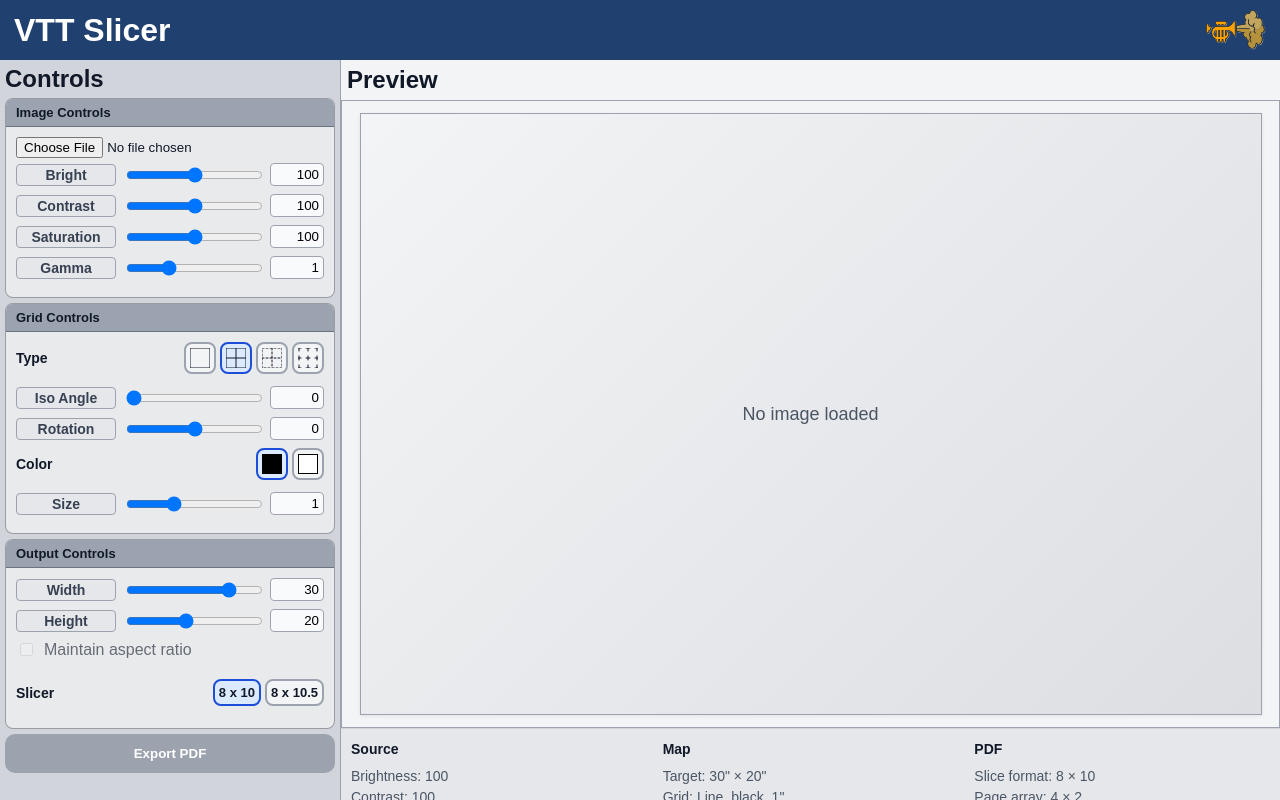
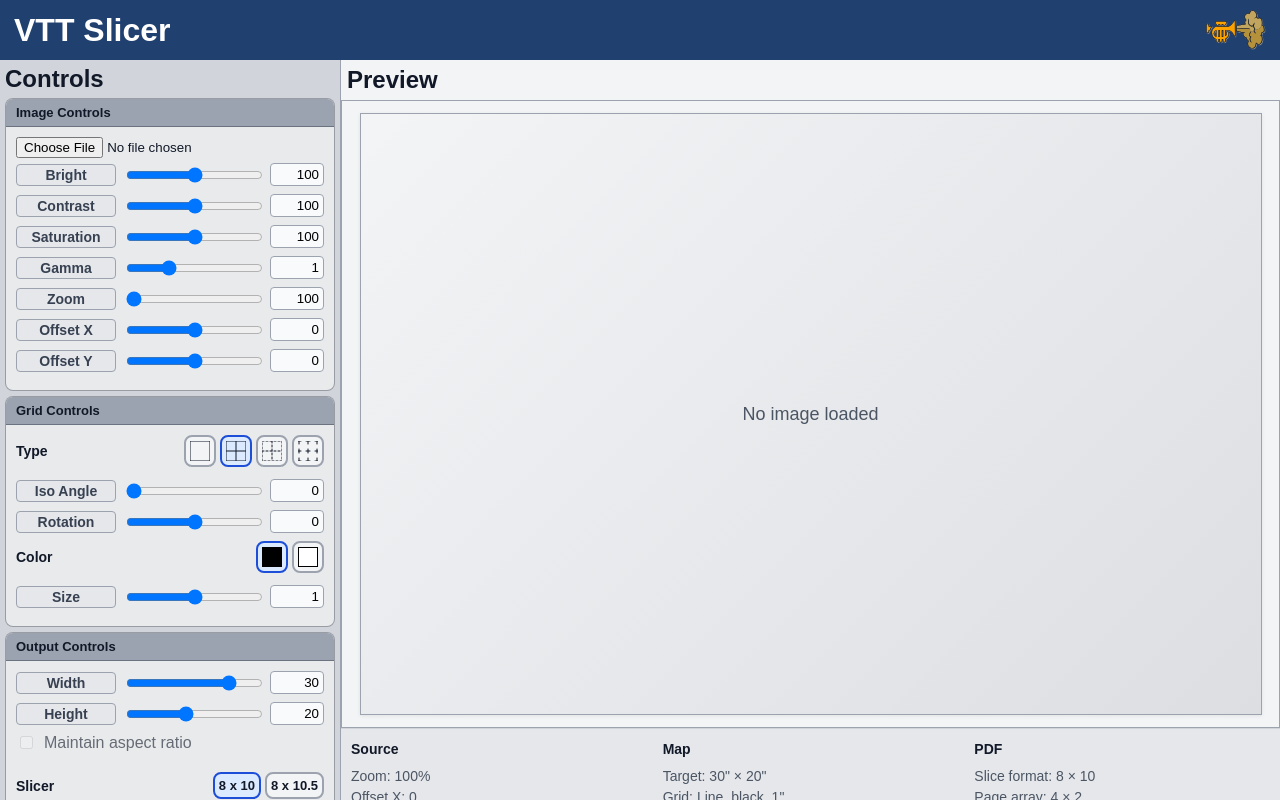
Before and after one commit to Trumpootcom/wms-ts, a React (Vite) app: page / in a window 1280 px wide. Built offline with nearby package versions, Linux system fonts and the light colour scheme.

Commit message:
feat(image): implement zoom, pan (x/y offset), and percent display; wire through preview and PDF export

```diff
--- a/src/App.tsx
+++ b/src/App.tsx
@@ -73,6 +73,9 @@ function App() {
           sourcePixelHeight={slicer.sourcePixelHeight}
           exportDpi={slicer.exportDpi}
           imageAdjustments={slicer.imageAdjustments}
+          imageZoom={slicer.imageZoom}
+          imageOffsetX={slicer.imageOffsetX}
+          imageOffsetY={slicer.imageOffsetY}
         />
       </main>
     </div>
--- a/src/components/ControlPanel.tsx
+++ b/src/components/ControlPanel.tsx
@@ -7,6 +7,7 @@ import { controlLabelStyle } from "./ui/uiStyles.ts";
 import ColorSwatchIcon from "./ui/ColorSwatchIcon.tsx";
 import LabeledSegmentedControl from "./ui/LabeledSegmentedControl";
 import SvgIcon from "./ui/SvgIcon";
+import type { GridSize } from "../slicer/types.ts";
 import { DEFAULT_GRID_SIZE_IN, DEFAULT_HEIGHT_IN, DEFAULT_WIDTH_IN } from "../slicer/defaults.ts";
 
 type ControlPanelProps = {
@@ -31,7 +32,7 @@ function ControlPanel({ slicer }: ControlPanelProps) {
                 <div style={{ marginBottom: "5px" }}>
                     <input type="file" accept="image/*" onChange={slicer.handleFileUpload} />
                 </div>
-{/*}
+                {/*}
                 <LabeledSegmentedControl
                     label="Image Adjustments"
                     value="restore"
@@ -85,6 +86,39 @@ function ControlPanel({ slicer }: ControlPanelProps) {
                     stepSlider={0.1}
                     onChange={(value) => slicer.updateImageAdjustment("gamma", value)}
                 />
+                <NumberWithSlider
+                    label="Zoom"
+                    value={slicer.imageZoom}
+                    defaultValue={100}
+                    min={100}
+                    max={200}
+                    stepInput={1}
+                    stepSlider={1}
+//                    suffix="%"
+                    onChange={(value) => slicer.setImageZoom(value)}
+                />
+
+                <NumberWithSlider
+                    label="Offset X"
+                    value={slicer.imageOffsetX}
+                    defaultValue={0}
+                    min={-100}
+                    max={100}
+                    stepInput={1}
+                    stepSlider={1}
+                    onChange={(value) => slicer.setImageOffsetX(value)}
+                />
+
+                <NumberWithSlider
+                    label="Offset Y"
+                    value={slicer.imageOffsetY}
+                    defaultValue={0}
+                    min={-100}
+                    max={100}
+                    stepInput={1}
+                    stepSlider={1}
+                    onChange={(value) => slicer.setImageOffsetY(value)}
+                />
 
             </PanelSection>
             <PanelSection title="Grid Controls">
@@ -132,16 +166,16 @@ function ControlPanel({ slicer }: ControlPanelProps) {
                 <NumberWithSlider
                     label="Size"
                     value={slicer.gridSizeIn}
-                    min={0.75}
+                    min={0.5}
                     max={1.5}
                     defaultValue={DEFAULT_GRID_SIZE_IN}
-                    stepInput={0.125}
-                    stepSlider={0.125}
-                    onChange={slicer.setGridSizeIn}
+                    stepInput={0.1}
+                    stepSlider={0.1}
+                    onChange={(value) => {slicer.setGridSizeIn(value as GridSize);}}
                 />
             </PanelSection>
 
-            <PanelSection title="Output Controls">
+            <PanelSection title="Output Controls ">
                 <NumberWithSlider
                     label="Width"
                     value={slicer.printedWidthIn}
--- a/src/components/PreviewPanel.tsx
+++ b/src/components/PreviewPanel.tsx
@@ -6,6 +6,7 @@ import type {
     SliceEstimate,
     SliceSize,
 } from "../slicer/types.ts";
+import { buildImageViewRect } from "../slicer/imageView.ts";
 import { formatInches, formatPercent } from "../utils/format.ts";
 import SvgGridLayer from "./ui/SvgGridLayer";
 
@@ -36,6 +37,9 @@ type PreviewPanelProps = {
     sourcePixelHeight: number | null;
     exportDpi: number;
     imageAdjustments: ImageAdjustments;
+    imageZoom: number;
+    imageOffsetX: number;
+    imageOffsetY: number;
 };
 
 function PreviewPanel({
@@ -55,11 +59,11 @@ function PreviewPanel({
     sourcePixelHeight,
     exportDpi,
     imageAdjustments,
+    imageZoom,
+    imageOffsetX,
+    imageOffsetY,
 }: PreviewPanelProps) {
     const infoPaneHeight = 170;
-
-    const previewGridLineColor =
-        gridColor === "black" ? "rgba(0,0,0,0.65)" : "rgba(255,255,255,0.85)";
 
     const sliceLineColor =
         gridColor === "black" ? "rgba(220, 38, 38, 0.95)" : "rgba(239, 68, 68, 0.95)";
@@ -92,21 +96,40 @@ function PreviewPanel({
         frameWidthPx = frameHeightPx * stageAspect;
     }
 
-    const imageAspect =
-        sourcePixelWidth && sourcePixelHeight
-            ? sourcePixelWidth / sourcePixelHeight
-            : stageAspect;
+    let previewImageStyle: React.CSSProperties = {
+        width: "100%",
+        height: "100%",
+        objectFit: "fill",
+        display: "block",
+        filter: imageFilter,
+    };
 
-    let imageBoxWidthPx = frameWidthPx;
-    let imageBoxHeightPx = imageBoxWidthPx / imageAspect;
+    if (sourcePixelWidth && sourcePixelHeight) {
+        const viewRect = buildImageViewRect({
+            sourceImageWidth: sourcePixelWidth,
+            sourceImageHeight: sourcePixelHeight,
+            printedWidthIn,
+            printedHeightIn,
+            imageZoom,
+            imageOffsetX,
+            imageOffsetY,
+        });
 
-    if (imageBoxHeightPx > frameHeightPx) {
-        imageBoxHeightPx = frameHeightPx;
-        imageBoxWidthPx = imageBoxHeightPx * imageAspect;
+        const scaleX = frameWidthPx / viewRect.sourceWidth;
+        const scaleY = frameHeightPx / viewRect.sourceHeight;
+
+        previewImageStyle = {
+            position: "absolute",
+            left: `${-viewRect.sourceX * scaleX}px`,
+            top: `${-viewRect.sourceY * scaleY}px`,
+            width: `${sourcePixelWidth * scaleX}px`,
+            height: `${sourcePixelHeight * scaleY}px`,
+            display: "block",
+            filter: imageFilter,
+            maxWidth: "none",
+            maxHeight: "none",
+        };
     }
-
-    const imageBoxLeftPx = (frameWidthPx - imageBoxWidthPx) / 2;
-    const imageBoxTopPx = (frameHeightPx - imageBoxHeightPx) / 2;
 
     return (
         <section
@@ -147,7 +170,8 @@ function PreviewPanel({
                     }}
                 >
                     {imageUrl ? (
-                        <div id="image"
+                        <div
+                            id="image"
                             style={{
                                 position: "absolute",
                                 inset: 0,
@@ -159,14 +183,9 @@ function PreviewPanel({
                             <img
                                 src={imageUrl}
                                 alt="Uploaded map preview"
-                                style={{
-                                    width: "100%",
-                                    height: "100%",
-                                    objectFit: "fill",
-                                    display: "block",
-                                    filter: imageFilter,
-                                }}
+                                style={previewImageStyle}
                             />
+
                             <SvgGridLayer
                                 printedWidthIn={printedWidthIn}
                                 printedHeightIn={printedHeightIn}
@@ -176,7 +195,9 @@ function PreviewPanel({
                                 gridColor={gridColor}
                                 gridSizeIn={gridSizeIn}
                             />
-                            <div id="page-slice-overlay"
+
+                            <div
+                                id="page-slice-overlay"
                                 style={{
                                     position: "absolute",
                                     inset: 0,
@@ -247,11 +268,15 @@ function PreviewPanel({
                         </div>
                     )}
 
+                    <div>Zoom: {imageZoom}%</div>
+                    <div>Offset X: {imageOffsetX}</div>
+                    <div>Offset Y: {imageOffsetY}</div>
                     <div>Brightness: {imageAdjustments.brightness}</div>
                     <div>Contrast: {imageAdjustments.contrast}</div>
                     <div>Saturation: {imageAdjustments.saturation}</div>
                     <div>Gamma: {imageAdjustments.gamma}</div>
                 </div>
+
                 <div>
                     <div style={{ fontWeight: 700, marginBottom: "6px", color: "#111827" }}>
                         Map
@@ -279,7 +304,6 @@ function PreviewPanel({
                     <div>
                         Map size: {formatInches(mapWidthFt)} ft × {formatInches(mapHeightFt)} ft
                     </div>
-
                 </div>
 
                 <div>
@@ -288,19 +312,13 @@ function PreviewPanel({
                     </div>
 
                     <div>Slice format: {sliceSizeLabel}</div>
-
                     <div>
                         Page array: {sliceEstimate.cols} × {sliceEstimate.rows}
                     </div>
-
-                    <div>
-                        Total pages: {sliceEstimate.total}
-                    </div>
-
+                    <div>Total pages: {sliceEstimate.total}</div>
                     <div>Export DPI: {exportDpi}</div>
                 </div>
             </div>
-
         </section>
     );
 }
--- a/src/components/ui/NumberWithSlider.tsx
+++ b/src/components/ui/NumberWithSlider.tsx
@@ -9,6 +9,7 @@ type NumberWithSliderProps = {
     stepInput?: number;
     stepSlider?: number;
     onChange: (value: number) => void;
+    suffix?: string,
 };
 
 function NumberWithSlider({
@@ -20,6 +21,7 @@ function NumberWithSlider({
     stepInput = 0.1,
     stepSlider = 0.5,
     onChange,
+    suffix,
 }: NumberWithSliderProps) {
 
     const isModified = value !== defaultValue;
@@ -97,7 +99,9 @@ function NumberWithSlider({
                         borderRadius: "4px",
                         background: "#f9fafb",
                     }}
+
                 />
+                {suffix && <span style={{ fontSize: "12px", color: "#4b5563" }}>{suffix}</span>}
             </div>
         </div>
     );
--- a/src/hooks/useSlicerState.ts
+++ b/src/hooks/useSlicerState.ts
@@ -53,6 +53,10 @@ export function useSlicerState() {
     saturation: 100,
     gamma: 1,
   });
+
+  const [imageZoom, setImageZoom] = useState(100);
+  const [imageOffsetX, setImageOffsetX] = useState(0);
+  const [imageOffsetY, setImageOffsetY] = useState(0);
 
   function handleFileUpload(e: React.ChangeEvent<HTMLInputElement>) {
     const file = e.target.files?.[0];
@@ -220,6 +224,9 @@ export function useSlicerState() {
         gridPerspectiveAngle,
         gridRotation,
         imageAdjustments,
+        imageZoom,
+        imageOffsetX,
+        imageOffsetY,
         exportDpi: EXPORT_DPI,
         onProgress: setExportMessage,
       });
@@ -265,15 +272,32 @@ export function useSlicerState() {
     gridPerspectiveAngle,
     gridRotation,
     gridColor,
+    gridSizeIn,
     sliceSize,
-    gridSizeIn,
+
+    imageZoom,
+    imageOffsetX,
+    imageOffsetY,
+
+    sliceEstimate,
+    previewStage,
+    sourceSizeReport,
 
     isExporting,
     exportMessage,
 
-    sliceEstimate,
-    previewStage,
-    sourceSizeReport,
+    imageAdjustments,
+
+    setGridMode,
+    setGridPerspectiveAngle,
+    setGridRotation,
+    setGridColor,
+    setGridSizeIn,
+    setSliceSize,
+
+    setImageZoom,
+    setImageOffsetX,
+    setImageOffsetY,
 
     handleFileUpload,
     updateWidth,
@@ -281,16 +305,9 @@ export function useSlicerState() {
     handleAspectRatioToggle,
     handleExportPdf,
 
-    setGridMode,
-    setGridPerspectiveAngle,
-    setGridRotation,
-    setGridColor,
-    setSliceSize,
-    setGridSizeIn,
+    updateImageAdjustment,
+    resetImageAdjustments,
 
     exportDpi: EXPORT_DPI,
-    imageAdjustments,
-    updateImageAdjustment,
-    resetImageAdjustments,
   };
 }
--- /dev/null
+++ b/src/slicer/imageView.ts
@@ -0,0 +1,73 @@
+export type ImageViewRect = {
+  sourceX: number;
+  sourceY: number;
+  sourceWidth: number;
+  sourceHeight: number;
+};
+
+type BuildImageViewRectArgs = {
+  sourceImageWidth: number;
+  sourceImageHeight: number;
+  printedWidthIn: number;
+  printedHeightIn: number;
+  imageZoom: number;      // 100..200
+  imageOffsetX: number;   // -100..100
+  imageOffsetY: number;   // -100..100
+};
+
+function clamp(value: number, min: number, max: number): number {
+  return Math.max(min, Math.min(max, value));
+}
+
+export function buildImageViewRect({
+  sourceImageWidth,
+  sourceImageHeight,
+  printedWidthIn,
+  printedHeightIn,
+  imageZoom,
+  imageOffsetX,
+  imageOffsetY,
+}: BuildImageViewRectArgs): ImageViewRect {
+  const sourceAspect = sourceImageWidth / sourceImageHeight;
+  const printedAspect = printedWidthIn / printedHeightIn;
+
+  let baseWidth: number;
+  let baseHeight: number;
+
+  // This matches a "cover" fit:
+  // use the full printed area, cropping whichever source dimension is extra.
+  if (sourceAspect > printedAspect) {
+    baseHeight = sourceImageHeight;
+    baseWidth = baseHeight * printedAspect;
+  } else {
+    baseWidth = sourceImageWidth;
+    baseHeight = baseWidth / printedAspect;
+  }
+
+  const zoomFactor = imageZoom / 100;
+
+  const viewWidth = baseWidth / zoomFactor;
+  const viewHeight = baseHeight / zoomFactor;
+
+  const baseCenterX = sourceImageWidth / 2;
+  const baseCenterY = sourceImageHeight / 2;
+
+  const maxOffsetX = (baseWidth - viewWidth) / 2;
+  const maxOffsetY = (baseHeight - viewHeight) / 2;
+
+  const actualOffsetX = maxOffsetX * (imageOffsetX / 100);
+  const actualOffsetY = maxOffsetY * (imageOffsetY / 100);
+
+  const centerX = baseCenterX + actualOffsetX;
+  const centerY = baseCenterY + actualOffsetY;
+
+  const sourceX = clamp(centerX - viewWidth / 2, 0, sourceImageWidth - viewWidth);
+  const sourceY = clamp(centerY - viewHeight / 2, 0, sourceImageHeight - viewHeight);
+
+  return {
+    sourceX,
+    sourceY,
+    sourceWidth: viewWidth,
+    sourceHeight: viewHeight,
+  };
+}
```
Also changed, not shown: src/slicer/pdf.ts (+28 -5 lines). Lines whose indentation alone changed are shown as unchanged.
